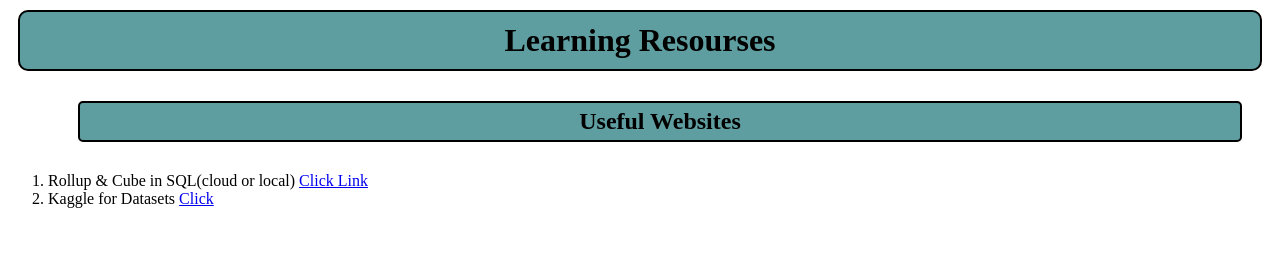
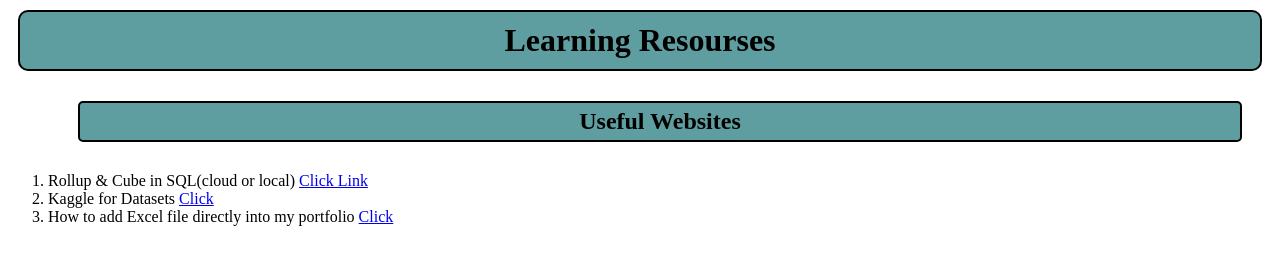
Before and after one commit to obitorin07/Learning_Resources, a plain HTML site: page index.html in a window 1280 px wide. Drawn offline with Linux system fonts and the light colour scheme.

Commit message:
Update index.html
how to add excel file into webpage

```diff
--- a/index.html
+++ b/index.html
@@ -23,6 +23,8 @@
          border: 2px black solid;">Useful Websites</h2>
             <li>Rollup & Cube in SQL(cloud or local) <a href="https://www.mssqltips.com/sqlservertip/6315/group-by-in-sql-server-with-cube-rollup-and-grouping-sets-examples/">Click Link</a></li>
             <li>Kaggle for Datasets <a href="https://www.kaggle.com/" target="_blank">Click</a></li>
+            <li>How to add Excel file directly into my portfolio <a href="https://youtu.be/uvA-U9FKgPw?si=PUTqs4QU39b9Eb-r" target="_blank">Click</a></li>
+
          </ol>
     </div>
 </body>
```
